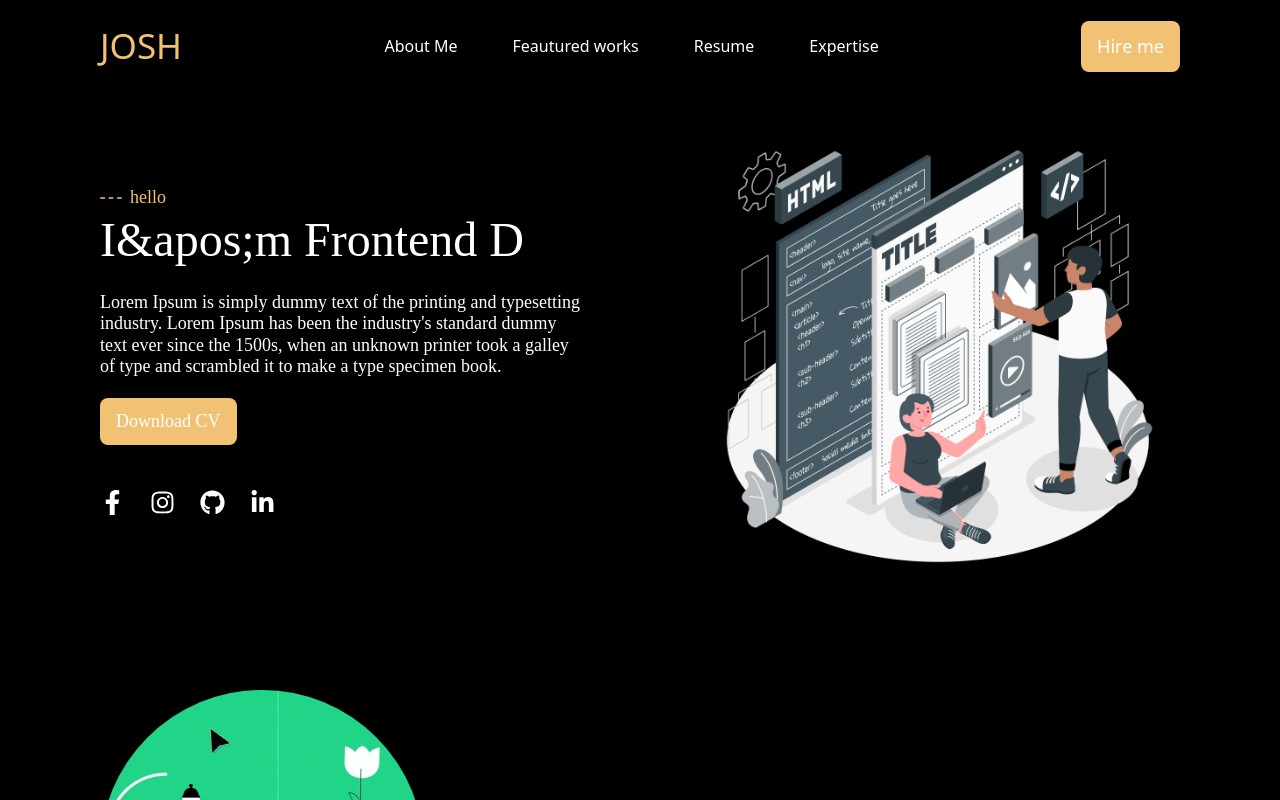
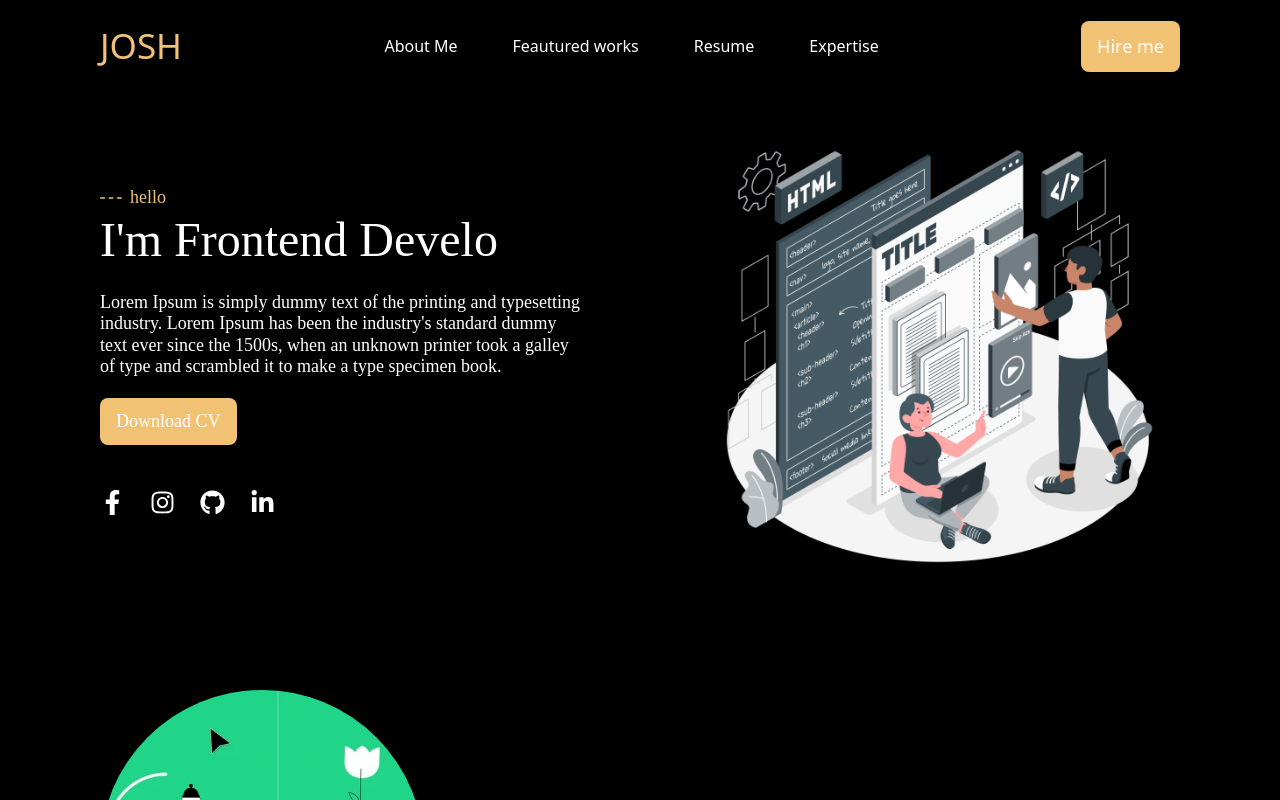
Before and after one commit to Joshwa-Shahbaz/gupc, a Next.js app: page / in a window 1280 px wide. Shown: the top 800 px of the page. Built offline with nearby package versions, Linux system fonts and the light colour scheme.

Commit message:
added changes in the hero section

```diff
--- a/src/container/MainPage/index.tsx
+++ b/src/container/MainPage/index.tsx
@@ -6,6 +6,7 @@ import {
   LeftDivStyled,
   MainWrapperStyled,
   RightDivStyled,
+  TypewriterWrapper,
 } from "./styled";
 import ButtonWrapper from "@/components/UI/ButtonWrapper";
 import TypewriterEffect from "@/components/UI/TypeEffect";
@@ -20,7 +21,7 @@ import {
 const MainPage = () => {
   const texts = [
     "I am Joshwa Shahbaz",
-    "I&apos;m Frontend Developer",
+    "I'm Frontend Developer",
     "Have a great day!",
   ];
 
@@ -51,14 +52,16 @@ const MainPage = () => {
                   </p>
                 </div>
               </div>
-              <TypewriterEffect texts={texts} interval={150} />
+              <TypewriterWrapper>
+                <TypewriterEffect texts={texts} interval={150} />
+              </TypewriterWrapper>
             </div>
             <div>
               <p>
                 Lorem Ipsum is simply dummy text of the printing and typesetting
-                industry. Lorem Ipsum has been the industry&apos;s standard
-                dummy text ever since the 1500s, when an unknown printer took a
-                galley of type and scrambled it to make a type specimen book.
+                industry. Lorem Ipsum has been the industry's standard dummy
+                text ever since the 1500s, when an unknown printer took a galley
+                of type and scrambled it to make a type specimen book.
               </p>
             </div>
             <div>
--- a/src/container/MainPage/styled.ts
+++ b/src/container/MainPage/styled.ts
@@ -45,3 +45,14 @@ export const ImageStyled = styled.img`
   height: 100%;
   object-fit: contain;
 `;
+
+export const TypewriterWrapper = styled.div`
+  max-height: 90px;
+  /* height: 60px; */
+  display: flex;
+  /* padding: 10px 0; */
+  align-items: center;
+
+  @media (min-width: ${({ theme }) => theme.breakpoints.largeScreen}px) {
+  }
+`;
```
